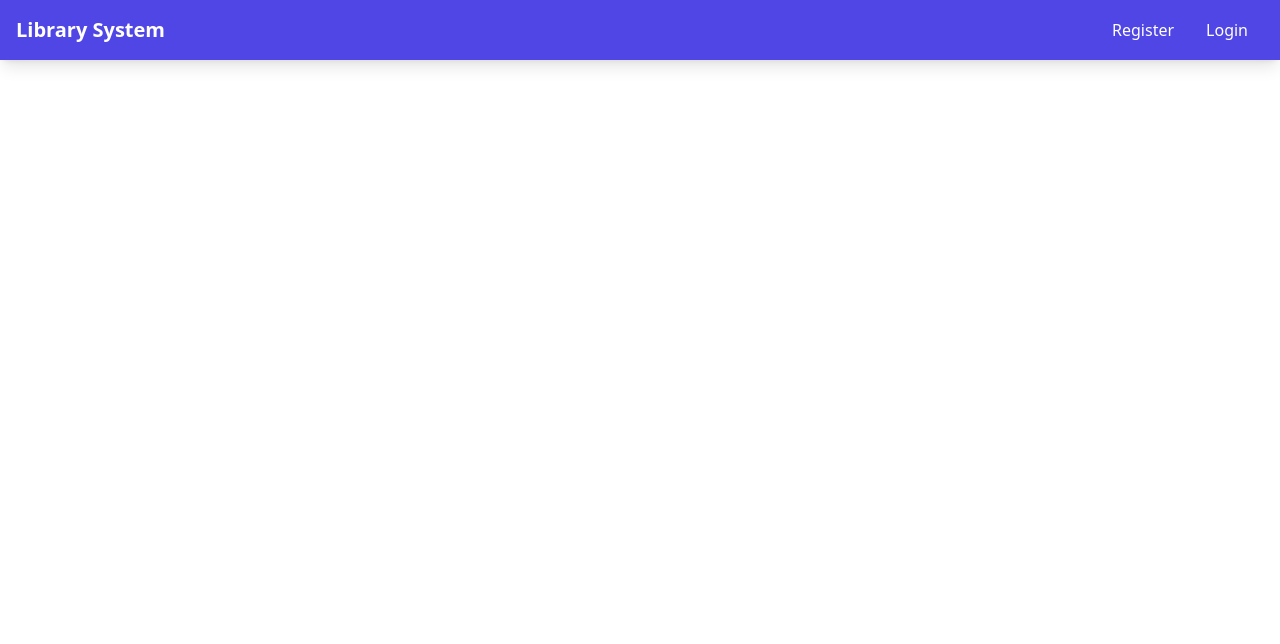
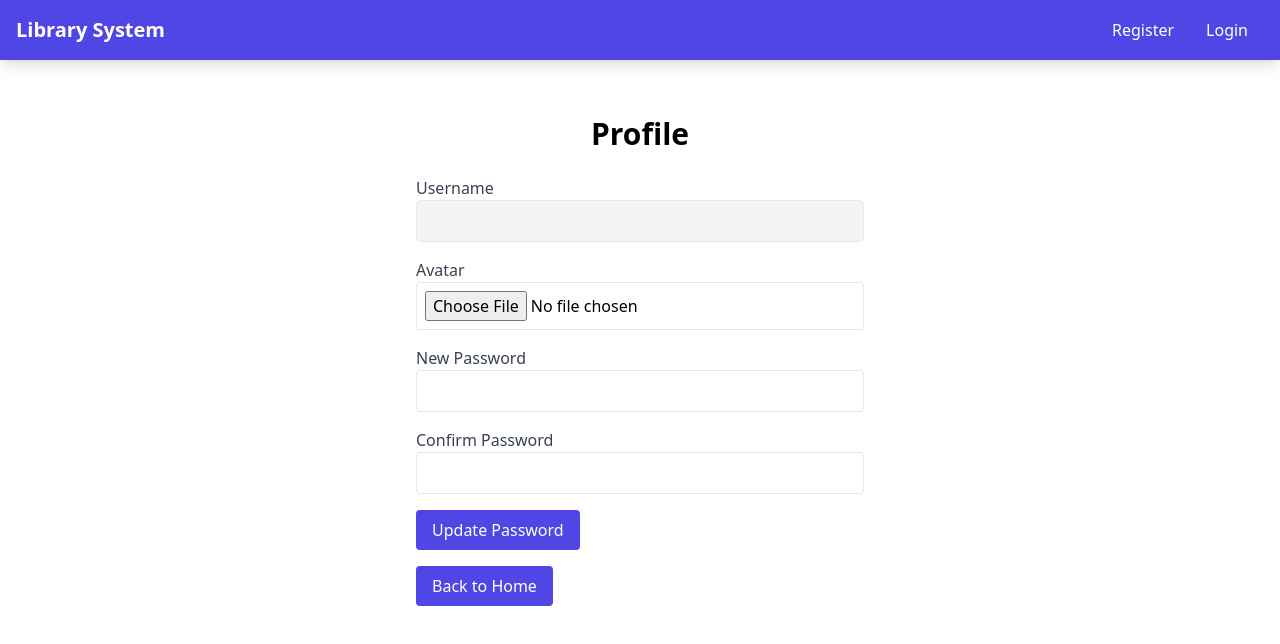
Before and after one commit to azureYang7180/library-main-website, a React (Create React App) app: page /profile in a window 1280 px wide. Shown: the top 644 px of the page. Built offline with nearby package versions, Linux system fonts and the light colour scheme; no server answers.

Commit message:
FE_profile

```diff
--- a/src/App.js
+++ b/src/App.js
@@ -4,7 +4,7 @@ import Navbar from "./components/Navbar";
 import UserRegister from "./components/UserRegister";
 import UserLogin from "./components/UserLogin";
 import BookList from "./components/BookList";
-import Settings from "./components/Settings";
+import Profile from "./components/Profile";
 import { useNavigate } from "react-router-dom";
 import { toast, ToastContainer } from "react-toastify";
 import "react-toastify/dist/ReactToastify.css";
@@ -54,7 +54,7 @@ const AppContent = ({ username, setUsername }) => {
             element={<UserLogin setUsername={setUsername} />}
           />
           <Route path="/books" element={<BookList />} />
-          <Route path="/settings" element={<Settings />} />
+          <Route path="/profile" element={<Profile />} />
         </Routes>
       </div>
     </>
--- a/src/components/Navbar.js
+++ b/src/components/Navbar.js
@@ -2,14 +2,21 @@ import React from "react";
 import { Link } from "react-router-dom";
 import UserDropdown from "./UserDropdown";
 
-const Navbar = ({ username, onLogout }) => {
+const Navbar = ({ username, avatar, onLogout }) => {
   return (
-    <nav className="bg-indigo-600 p-4 shadow-lg w-full">
+    <nav className="bg-indigo-600 p-4 shadow-lg">
       <div className="container mx-auto flex justify-between items-center">
         <Link to="/" className="text-white font-bold text-xl">
           Library System
         </Link>
-        <div>
+        <div className="flex items-center">
+          {avatar && (
+            <img
+              src={URL.createObjectURL(avatar)}
+              alt="avatar"
+              className="w-8 h-8 rounded-full mr-2"
+            />
+          )}
           {username ? (
             <UserDropdown username={username} onLogout={onLogout} />
           ) : (
--- /dev/null
+++ b/src/components/Profile.js
@@ -0,0 +1,149 @@
+import React, { useState, useEffect } from "react";
+import { useNavigate } from "react-router-dom";
+import axios from "axios";
+import { toast } from "react-toastify";
+
+const Profile = () => {
+  const [newPassword, setNewPassword] = useState("");
+  const [confirmPassword, setConfirmPassword] = useState("");
+  const [avatar, setAvatar] = useState(null);
+  const [avatarUrl, setAvatarUrl] = useState(""); // 存储头像URL
+  const navigate = useNavigate();
+  const username = localStorage.getItem("username");
+
+  useEffect(() => {
+    // 加载用户的头像
+    const loadAvatar = async () => {
+      const token = localStorage.getItem("token");
+      try {
+        const { data } = await axios.get(
+          "http://localhost:5000/api/users/profile",
+          {
+            headers: {
+              Authorization: `Bearer ${token}`,
+            },
+          }
+        );
+        setAvatarUrl(data.avatar);
+      } catch (error) {
+        console.error("Error loading avatar", error);
+      }
+    };
+
+    loadAvatar();
+  }, []);
+
+  const handlePasswordChange = async (e) => {
+    e.preventDefault();
+    if (newPassword !== confirmPassword) {
+      toast.error("Passwords do not match");
+      return;
+    }
+
+    try {
+      const token = localStorage.getItem("token");
+      await axios.post(
+        "http://localhost:5000/api/users/change-password",
+        { newPassword },
+        { headers: { Authorization: `Bearer ${token}` } }
+      );
+      toast.success("Password updated successfully!");
+      navigate("/");
+    } catch (error) {
+      toast.error("Error updating password");
+    }
+  };
+
+  const handleAvatarUpload = async (e) => {
+    const file = e.target.files[0];
+    setAvatar(file);
+
+    try {
+      const formData = new FormData();
+      formData.append("avatar", file);
+      const token = localStorage.getItem("token");
+
+      const { data } = await axios.post(
+        "http://localhost:5000/api/users/upload-avatar",
+        formData,
+        {
+          headers: {
+            "Content-Type": "multipart/form-data",
+            Authorization: `Bearer ${token}`,
+          },
+        }
+      );
+
+      setAvatarUrl(data.avatar); // 更新头像URL
+      toast.success("Avatar uploaded successfully!");
+    } catch (error) {
+      toast.error("Error uploading avatar");
+    }
+  };
+
+  return (
+    <div className="container mx-auto py-10">
+      <h1 className="text-3xl text-center font-bold mb-6">Profile</h1>
+      <div className="max-w-md mx-auto">
+        <div className="mb-4">
+          <label className="block text-gray-700">Username</label>
+          <input
+            type="text"
+            value={username}
+            disabled
+            className="border p-2 rounded w-full bg-gray-100"
+          />
+        </div>
+        <div className="mb-4">
+          <label className="block text-gray-700">Avatar</label>
+          {avatarUrl && (
+            <img
+              src={`http://localhost:5000${avatarUrl}`}
+              alt="Avatar"
+              className="mb-4 w-20 h-20 rounded-full"
+            />
+          )}
+          <input
+            type="file"
+            onChange={handleAvatarUpload}
+            className="border p-2 rounded w-full"
+          />
+        </div>
+        <form onSubmit={handlePasswordChange}>
+          <div className="mb-4">
+            <label className="block text-gray-700">New Password</label>
+            <input
+              type="password"
+              value={newPassword}
+              onChange={(e) => setNewPassword(e.target.value)}
+              className="border p-2 rounded w-full"
+            />
+          </div>
+          <div className="mb-4">
+            <label className="block text-gray-700">Confirm Password</label>
+            <input
+              type="password"
+              value={confirmPassword}
+              onChange={(e) => setConfirmPassword(e.target.value)}
+              className="border p-2 rounded w-full"
+            />
+          </div>
+          <button
+            type="submit"
+            className="bg-indigo-600 text-white py-2 px-4 rounded hover:bg-indigo-700"
+          >
+            Update Password
+          </button>
+        </form>
+        <button
+          onClick={() => navigate("/")}
+          className="bg-indigo-600 text-white py-2 px-4 rounded hover:bg-indigo-700 mt-4"
+        >
+          Back to Home
+        </button>
+      </div>
+    </div>
+  );
+};
+
+export default Profile;
--- a/src/components/Settings.js
+++ /dev/null
@@ -1,89 +0,0 @@
-import React, { useState } from "react";
-import { useNavigate } from "react-router-dom";
-import axios from "axios";
-import { toast } from "react-toastify";
-
-const Settings = () => {
-  const [newPassword, setNewPassword] = useState("");
-  const [confirmPassword, setConfirmPassword] = useState("");
-  const navigate = useNavigate();
-  const username = localStorage.getItem("username");
-
-  const handlePasswordChange = async (e) => {
-    e.preventDefault();
-    if (newPassword !== confirmPassword) {
-      toast.error("Passwords do not match");
-      return;
-    }
-
-    try {
-      const token = localStorage.getItem("token");
-      await axios.post(
-        "http://localhost:5000/api/users/change-password",
-        {
-          newPassword,
-        },
-        {
-          headers: {
-            Authorization: `Bearer ${token}`,
-          },
-        }
-      );
-      toast.success("Password updated successfully!");
-      navigate("/");
-    } catch (error) {
-      toast.error("Error updating password");
-    }
-  };
-
-  return (
-    <div className="container mx-auto py-10">
-      <h1 className="text-3xl text-center font-bold mb-6">Settings</h1>
-      <div className="max-w-md mx-auto">
-        <div className="mb-4">
-          <label className="block text-gray-700">Username</label>
-          <input
-            type="text"
-            value={username}
-            disabled
-            className="border p-2 rounded w-full bg-gray-100"
-          />
-        </div>
-        <form onSubmit={handlePasswordChange}>
-          <div className="mb-4">
-            <label className="block text-gray-700">New Password</label>
-            <input
-              type="password"
-              value={newPassword}
-              onChange={(e) => setNewPassword(e.target.value)}
-              className="border p-2 rounded w-full"
-            />
-          </div>
-          <div className="mb-4">
-            <label className="block text-gray-700">Confirm Password</label>
-            <input
-              type="password"
-              value={confirmPassword}
-              onChange={(e) => setConfirmPassword(e.target.value)}
-              className="border p-2 rounded w-full"
-            />
-          </div>
-          <button
-            type="submit"
-            className="bg-blue-500 text-white py-2 px-4 rounded hover:bg-blue-600"
-          >
-            Update Password
-          </button>
-        </form>
-        <button
-          onClick={() => navigate("/")}
-          className="bg-gray-500 text-white py-2 px-4 rounded hover:bg-gray-600 mt-4"
-        >
-          Back to Home
-        </button>
-      </div>
-    </div>
-  );
-};
-
-export default Settings;
--- a/src/components/UserDropdown.js
+++ b/src/components/UserDropdown.js
@@ -1,4 +1,4 @@
-import React, { useState } from "react";
+import React, { useState, useEffect } from "react";
 import { useNavigate } from "react-router-dom";
 
 const UserDropdown = ({ username, onLogout }) => {
@@ -9,24 +9,37 @@ const UserDropdown = ({ username, onLogout }) => {
     setDropdownOpen(!dropdownOpen);
   };
 
+  // 点击页面空白处时自动关闭下拉菜单
+  useEffect(() => {
+    const handleClickOutside = (event) => {
+      if (dropdownOpen && !event.target.closest(".dropdown-container")) {
+        setDropdownOpen(false);
+      }
+    };
+    document.addEventListener("mousedown", handleClickOutside);
+    return () => {
+      document.removeEventListener("mousedown", handleClickOutside);
+    };
+  }, [dropdownOpen]);
+
   return (
-    <div className="relative inline-block text-left">
+    <div className="relative inline-block text-left dropdown-container">
       <button onClick={toggleDropdown} className="text-white font-bold">
         {username}
       </button>
       {dropdownOpen && (
         <div className="absolute right-0 mt-2 w-48 bg-white border border-gray-200 rounded-md shadow-lg">
           <button
-            onClick={() => navigate("/settings")}
-            className="block w-full text-left px-4 py-2 text-sm text-gray-700 hover:bg-gray-100"
-          >
-            Settings
-          </button>
-          <button
             onClick={onLogout}
             className="block w-full text-left px-4 py-2 text-sm text-gray-700 hover:bg-gray-100"
           >
             Logout
+          </button>
+          <button
+            onClick={() => navigate("/profile")}
+            className="block w-full text-left px-4 py-2 text-sm text-gray-700 hover:bg-gray-100"
+          >
+            Profile
           </button>
         </div>
       )}
```
